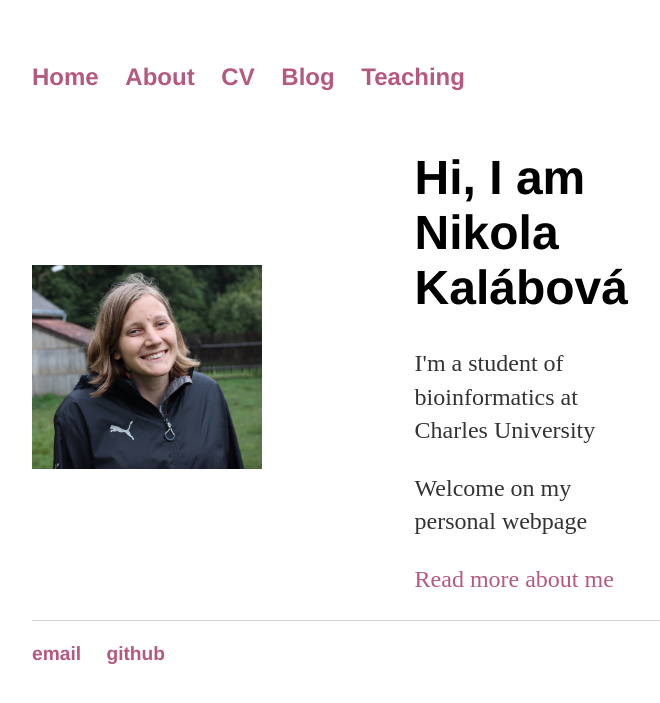
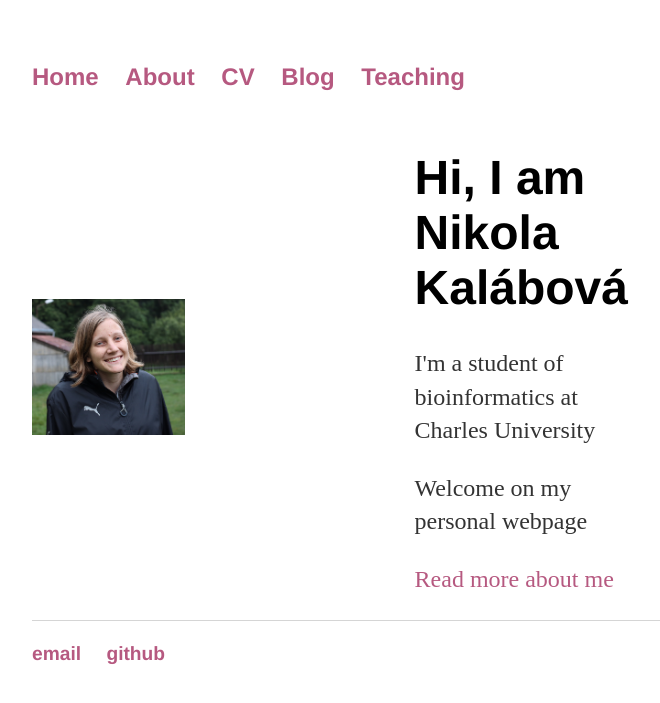
Before and after one commit to lavakin/lavakin.github.io, a Jekyll site: the page built from index.html, in a window 1280 px wide. Shown: the top 703 px of the page, without its empty margins (160-820 px from the left). Built offline with Jekyll 4.4.1, drawn with Linux system fonts in a browser that asks for light colours; nearby versions of some CDN libraries.

Commit message:
Update index.html

```diff
--- a/index.html
+++ b/index.html
@@ -11,7 +11,7 @@ title: Nikola Kalábová, Personal Webpage
         justify-content: center
       }
       img {
-        max-width: 60%
+        max-width: 40%
       }
       .text {
         padding-right: 300px;
```
